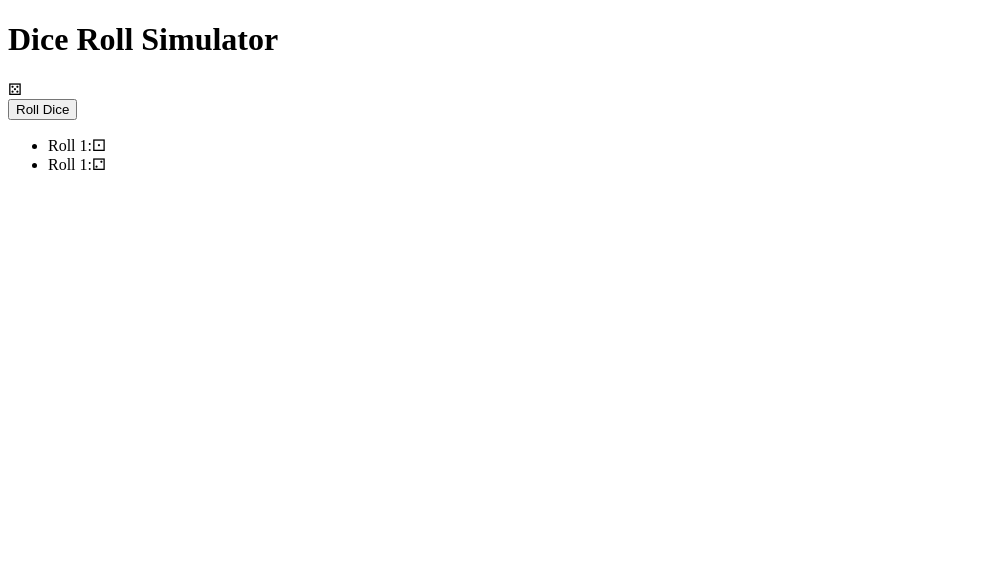
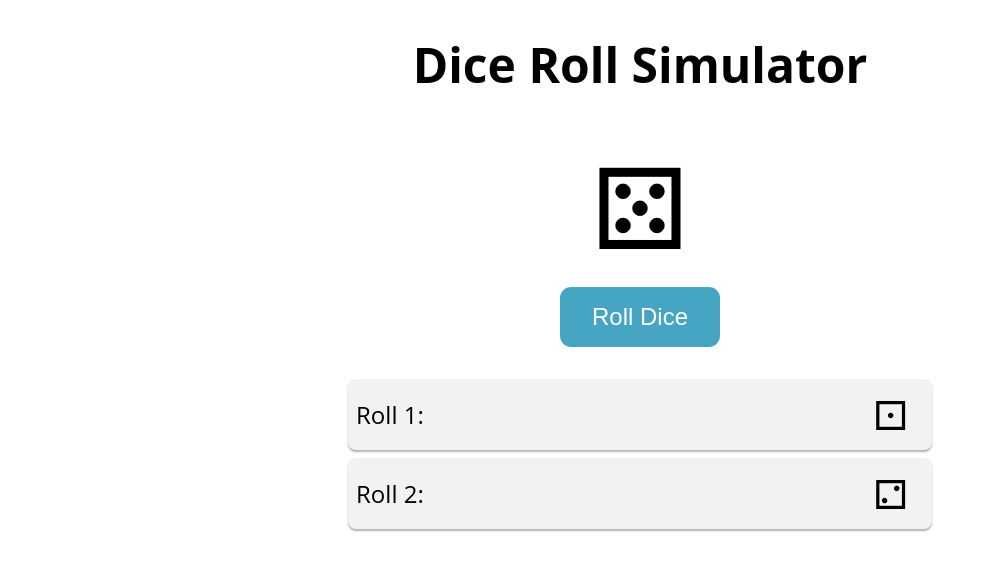
Before and after one commit to Jerikka/DiceRollSimulator, a plain HTML site: page index.html in a window 1280 px wide. Shown: the whole page, without its empty margins (0-988 px from the left). Drawn offline with Linux system fonts and the light colour scheme.

Commit message:
added styling & updated spelling error from HTML

```diff
--- a/index.html
+++ b/index.html
@@ -12,8 +12,8 @@
         <div class="dice" id="dice">&#9860;</div>
         <button id="roll-button">Roll Dice</button>
         <ul id="roll-history">
-            <li>Roll 1:<span>&#9856;</span></li>
-            <li>Roll 1:<span>&#9857;</span></li>
+            <li>Roll 1: <span>&#9856;</span></li>
+            <li>Roll 2: <span>&#9857;</span></li>
         </ul>
     <script src="index.js"></script>
 </body>
--- a/styles.css
+++ b/styles.css
@@ -0,0 +1,59 @@
+* {
+    box-sizing: border-box;
+}
+
+body {
+    font-family: "Open Sans", sans-serif;
+    text-align: center;
+    margin: 0;
+}
+
+h1 {
+    font-size: 3rem;
+    margin-top: 2rem;
+}
+
+.dice {
+    font-size: 7rem;
+    margin: 5px;
+}
+
+button {
+    background: #47a5c4;
+    color: white;
+    border: none;
+    padding: 1rem 2rem;
+    font-size: 1.5rem;
+    border-radius: 0.7rem;
+    cursor: pointer;
+    transition: background-color .2s ease;
+}
+
+button:hover {
+    background: #2e8baf;
+}
+
+ul {
+    list-style: 1.5rem;
+    padding: 0;
+    max-width: 600px;
+    margin: 2rem auto;
+}
+
+li {
+    text-decoration: none;
+    font-size: 1.5rem;
+    padding: .5rem;
+    margin: .5rem;
+    background: #f2f2f2;
+    border-radius: .5rem;
+    box-shadow: 0 2px 2px rgba(0, 0, 0, 0.3);
+    display: flex;
+    justify-content: space-between;
+    align-items: center;
+}
+
+li span {
+    font-size: 2.5rem;
+    margin-right: 1rem;
+}
```
